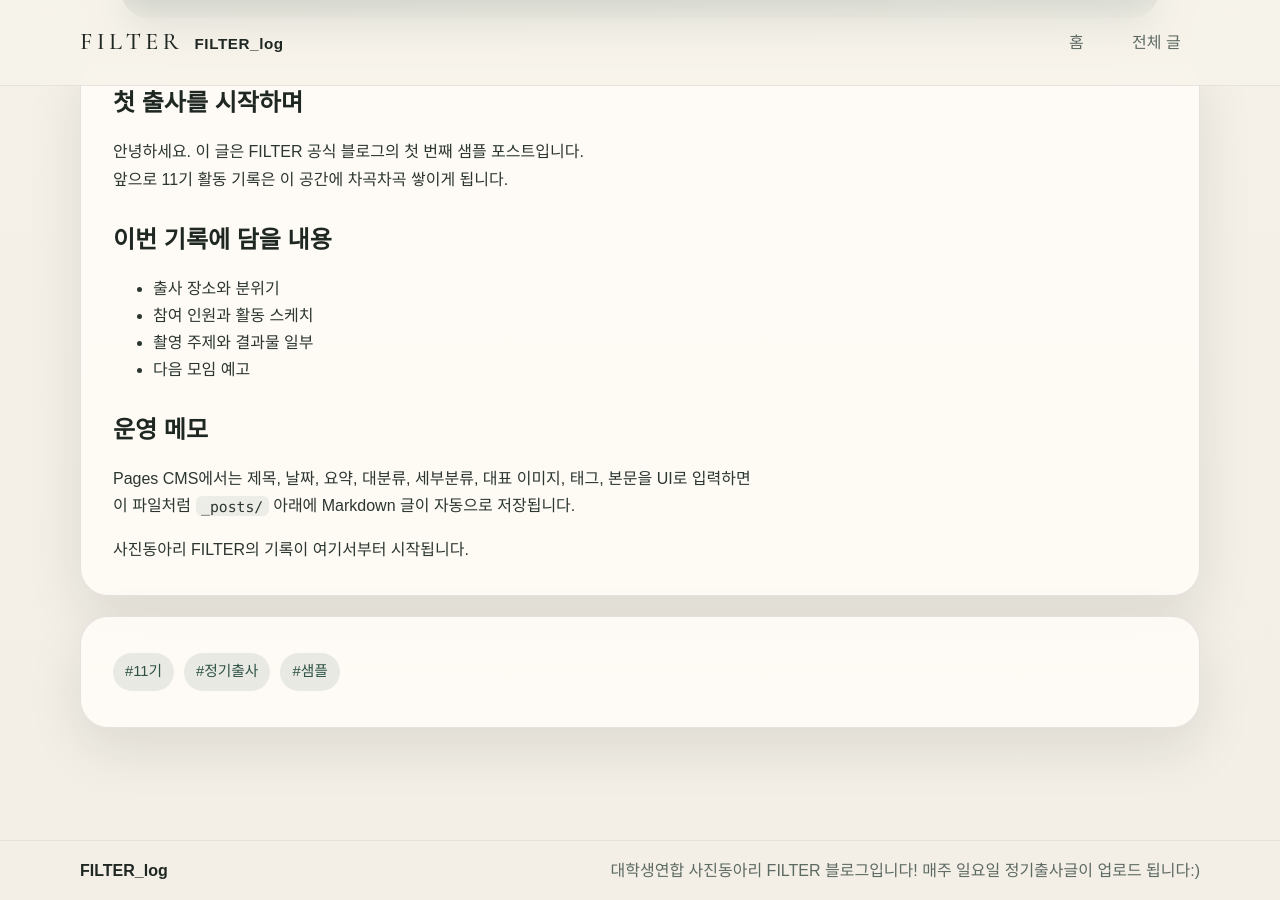
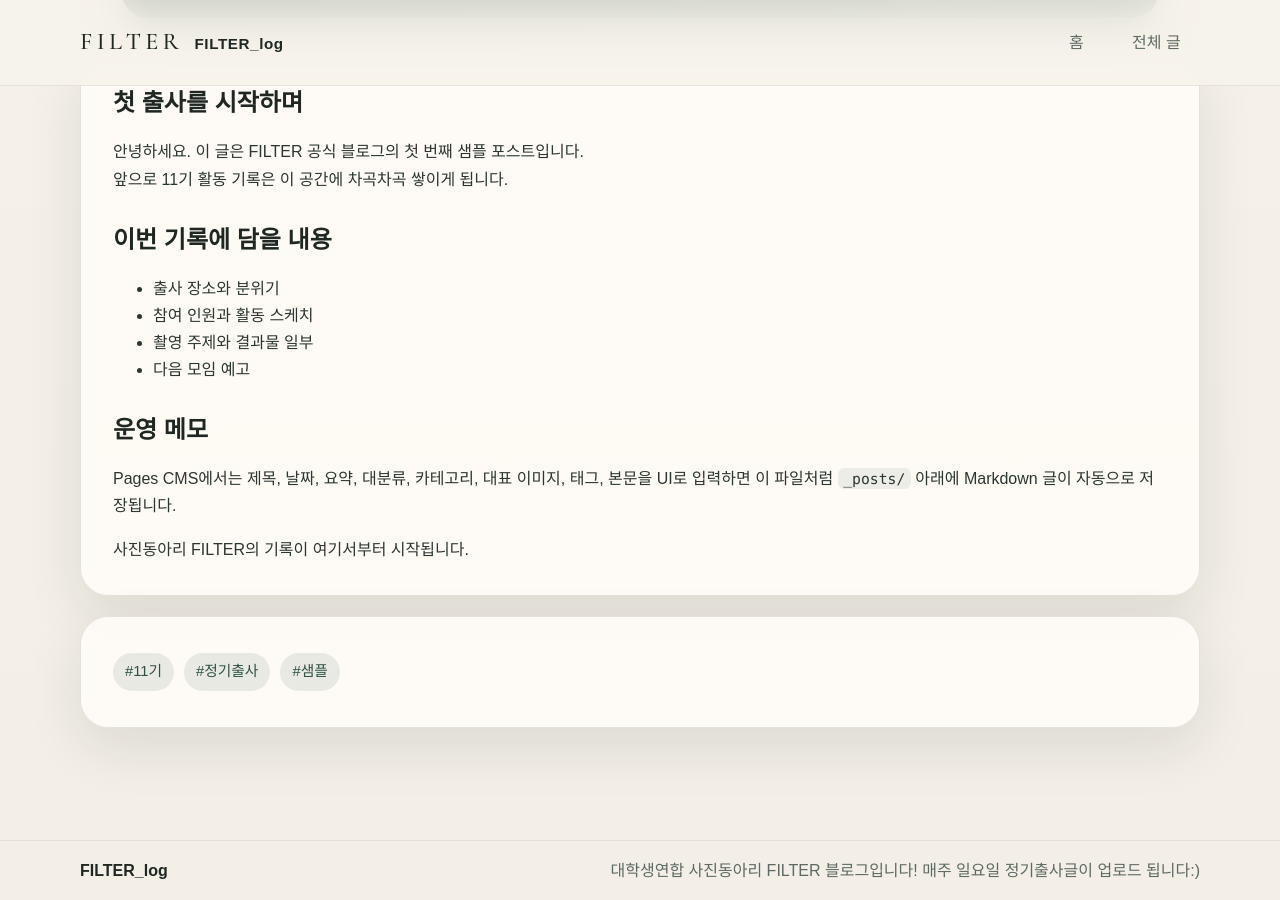
Before and after one commit to filter-log/filter-log.github.io, a Jekyll site: the page built from _posts/2026-03-18-first-post.md, in a window 1280 px wide and 900 px high, scrolled down 950 px. Built offline with Jekyll 4.4.1, drawn with Linux system fonts in a browser that asks for light colours; some web fonts are replaced.

Commit message:
Simplify FILTER CMS taxonomy

```diff
--- a/_posts/2026-03-18-first-post.md
+++ b/_posts/2026-03-18-first-post.md
@@ -25,7 +25,7 @@
 
 ## 운영 메모
 
-Pages CMS에서는 제목, 날짜, 요약, 대분류, 세부분류, 대표 이미지, 태그, 본문을 UI로 입력하면
+Pages CMS에서는 제목, 날짜, 요약, 대분류, 카테고리, 대표 이미지, 태그, 본문을 UI로 입력하면
 이 파일처럼 `_posts/` 아래에 Markdown 글이 자동으로 저장됩니다.
 
 사진동아리 FILTER의 기록이 여기서부터 시작됩니다.
--- a/posts.html
+++ b/posts.html
@@ -11,7 +11,7 @@
   </div>
 
   <div class="page-intro">
-    제목, 날짜, 대분류, 세부분류, 요약이 최신순으로 정리됩니다. 내부 저장값은 영문값을 유지하고, 화면에는 한글 라벨로 변환해 보여줍니다.
+    제목, 날짜, 대분류, 카테고리, 요약이 최신순으로 정리됩니다. 내부 저장값은 영문값을 유지하고, 화면에는 한글 라벨로 변환해 보여줍니다.
   </div>
 </section>
 
```
Also changed, not shown: other parts of _posts/2026-03-18-first-post.md (+1 -1 lines), _includes/label-map.html (+4 -6 lines), .pages.yml, README.md.
